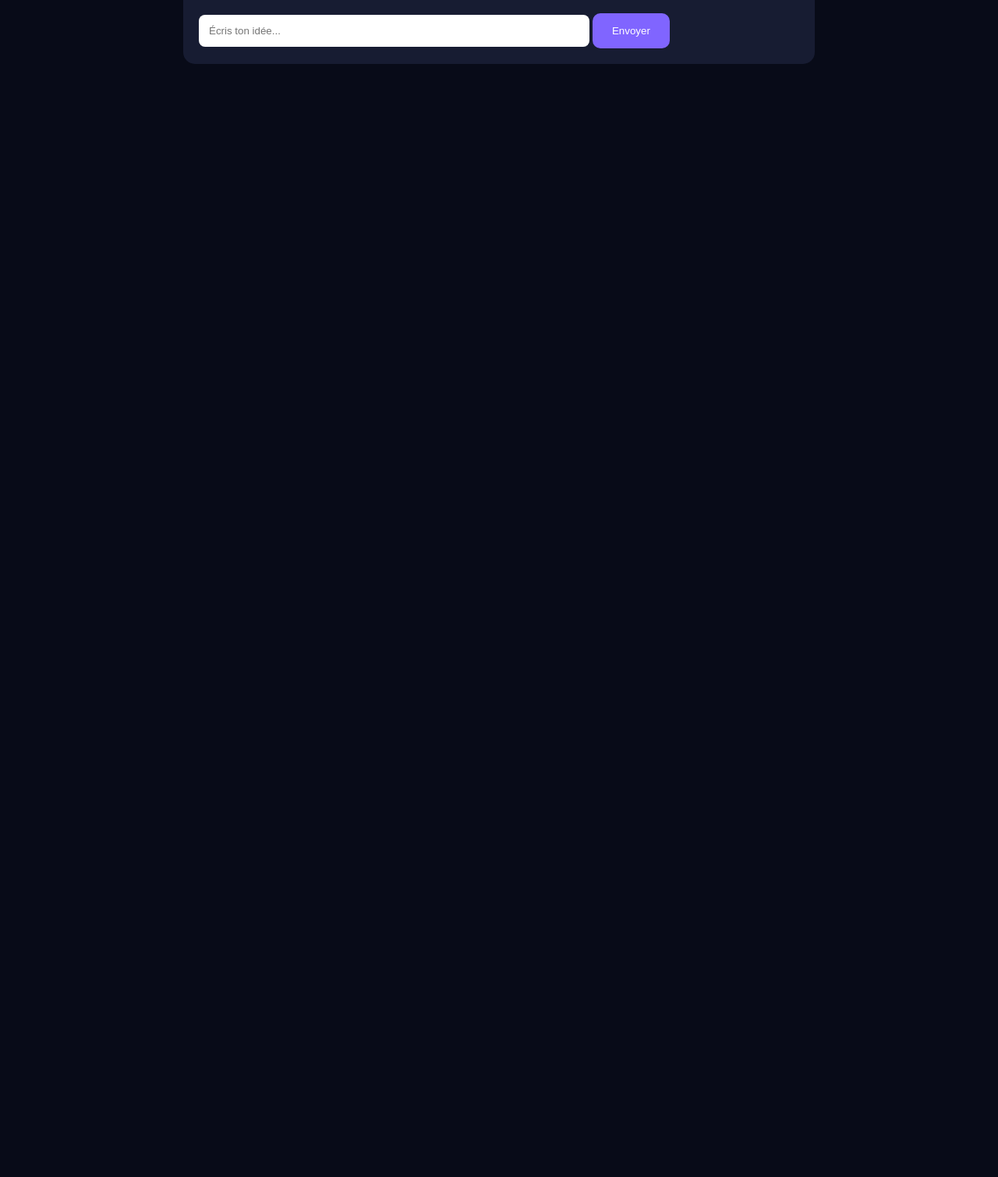
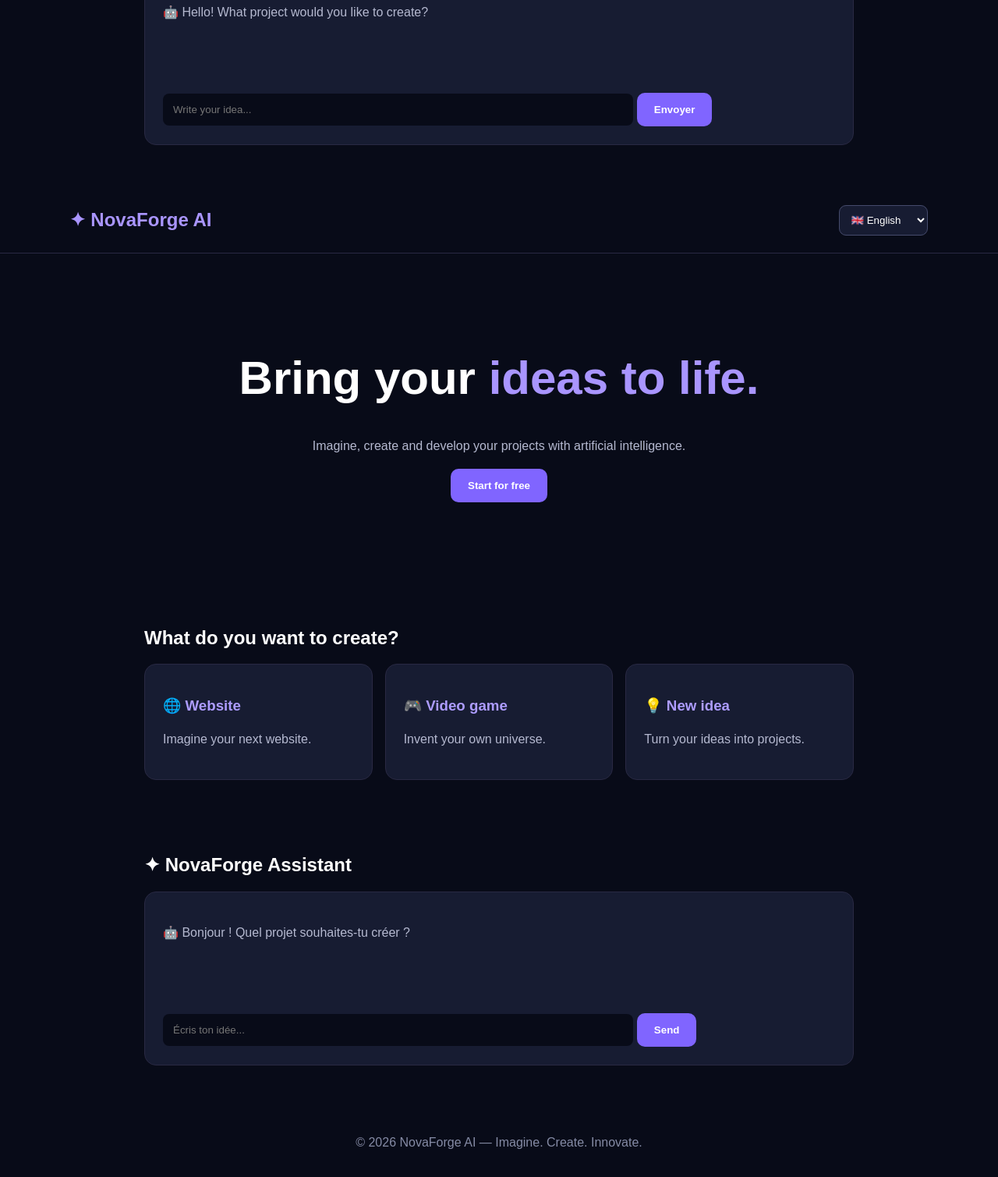
Before and after one commit to Liam6614/NovaForge-AI, a plain HTML site: page index.html in a window 1280 px wide. Shown: the part 929-2438 px from the top of the page at 78% size. Before the commit the page ends 1066 px from the top, so only its background shows below. Drawn offline with Linux system fonts and the light colour scheme.

Commit message:
Update index.html

```diff
--- a/index.html
+++ b/index.html
@@ -64,3 +64,158 @@ return d.innerHTML;
 </script>
 </body>
 </html>
+
+<!DOCTYPE html>
+<html lang="fr">
+<head>
+<meta charset="UTF-8">
+<meta name="viewport" content="width=device-width, initial-scale=1.0">
+<title>NovaForge AI</title>
+<style>
+*{box-sizing:border-box}
+body{margin:0;background:#080b18;color:white;font-family:Arial,sans-serif}
+header{padding:22px 7%;display:flex;justify-content:space-between;align-items:center;border-bottom:1px solid #292943}
+.logo{font-size:24px;font-weight:bold;color:#a995ff}
+select{background:#171c32;color:white;padding:10px;border:1px solid #454b6c;border-radius:9px}
+.hero{text-align:center;padding:85px 20px}
+h1{font-size:clamp(38px,7vw,60px)}
+h1 span{color:#a995ff}
+p{color:#b5b9d0;line-height:1.6}
+.btn{background:#8065ff;color:white;padding:14px 22px;border:0;border-radius:10px;cursor:pointer;font-weight:bold}
+section{max-width:950px;margin:35px auto;padding:20px}
+.cards{display:grid;grid-template-columns:repeat(auto-fit,minmax(200px,1fr));gap:16px}
+.card,.chat{background:#171c32;padding:23px;border-radius:15px;border:1px solid #292943}
+.card h3{color:#ad9cff}
+.chat input{width:70%;max-width:100%;padding:13px;border-radius:8px;border:0;background:#080b18;color:white}
+#messages{min-height:100px;overflow-wrap:anywhere}
+footer{text-align:center;padding:35px;color:#858ba5}
+</style>
+</head>
+<body>
+
+<header>
+<div class="logo">✦ NovaForge AI</div>
+<select id="language" onchange="changeLanguage(this.value)">
+<option value="fr">🇫🇷 Français</option>
+<option value="en">🇬🇧 English</option>
+</select>
+</header>
+
+<div class="hero">
+<h1 id="title">Donne vie à tes <span>idées.</span></h1>
+<p id="subtitle">Imagine, crée et développe tes projets avec l'intelligence artificielle.</p>
+<a href="#projects"><button class="btn" id="start">Commencer gratuitement</button></a>
+</div>
+
+<section id="projects">
+<h2 id="projectsTitle">Que veux-tu créer ?</h2>
+<div class="cards">
+<div class="card">
+<h3 id="siteTitle">🌐 Site internet</h3>
+<p id="siteText">Imagine ton prochain site web.</p>
+</div>
+<div class="card">
+<h3 id="gameTitle">🎮 Jeu vidéo</h3>
+<p id="gameText">Invente ton propre univers.</p>
+</div>
+<div class="card">
+<h3 id="ideaTitle">💡 Nouvelle idée</h3>
+<p id="ideaText">Transforme tes idées en projets.</p>
+</div>
+</div>
+</section>
+
+<section>
+<h2 id="assistantTitle">✦ Assistant NovaForge</h2>
+<div class="chat">
+<p id="messages">🤖 Bonjour ! Quel projet souhaites-tu créer ?</p>
+<input id="question" placeholder="Écris ton idée...">
+<button class="btn" id="send" onclick="sendMessage()">Envoyer</button>
+</div>
+</section>
+
+<footer id="footer">© 2026 NovaForge AI — Imagine. Create. Innovate.</footer>
+
+<script>
+const translations={
+fr:{
+title:'Donne vie à tes <span>idées.</span>',
+subtitle:"Imagine, crée et développe tes projets avec l'intelligence artificielle.",
+start:"Commencer gratuitement",
+projectsTitle:"Que veux-tu créer ?",
+siteTitle:"🌐 Site internet",
+siteText:"Imagine ton prochain site web.",
+gameTitle:"🎮 Jeu vidéo",
+gameText:"Invente ton propre univers.",
+ideaTitle:"💡 Nouvelle idée",
+ideaText:"Transforme tes idées en projets.",
+assistantTitle:"✦ Assistant NovaForge",
+welcome:"🤖 Bonjour ! Quel projet souhaites-tu créer ?",
+placeholder:"Écris ton idée...",
+send:"Envoyer",
+reply:"Merci pour ton idée ! Notre assistant IA complet arrive bientôt.",
+footer:"© 2026 NovaForge AI — Imagine. Create. Innovate."
+},
+en:{
+title:'Bring your <span>ideas to life.</span>',
+subtitle:"Imagine, create and develop your projects with artificial intelligence.",
+start:"Start for free",
+projectsTitle:"What do you want to create?",
+siteTitle:"🌐 Website",
+siteText:"Imagine your next website.",
+gameTitle:"🎮 Video game",
+gameText:"Invent your own universe.",
+ideaTitle:"💡 New idea",
+ideaText:"Turn your ideas into projects.",
+assistantTitle:"✦ NovaForge Assistant",
+welcome:"🤖 Hello! What project would you like to create?",
+placeholder:"Write your idea...",
+send:"Send",
+reply:"Thanks for your idea! Our full AI assistant is coming soon.",
+footer:"© 2026 NovaForge AI — Imagine. Create. Innovate."
+}
+};
+
+let currentLanguage="fr";
+
+function changeLanguage(lang){
+currentLanguage=lang;
+const t=translations[lang];
+document.documentElement.lang=lang;
+document.getElementById("title").innerHTML=t.title;
+document.getElementById("subtitle").textContent=t.subtitle;
+document.getElementById("start").textContent=t.start;
+document.getElementById("projectsTitle").textContent=t.projectsTitle;
+document.getElementById("siteTitle").textContent=t.siteTitle;
+document.getElementById("siteText").textContent=t.siteText;
+document.getElementById("gameTitle").textContent=t.gameTitle;
+document.getElementById("gameText").textContent=t.gameText;
+document.getElementById("ideaTitle").textContent=t.ideaTitle;
+document.getElementById("ideaText").textContent=t.ideaText;
+document.getElementById("assistantTitle").textContent=t.assistantTitle;
+document.getElementById("messages").textContent=t.welcome;
+document.getElementById("question").placeholder=t.placeholder;
+document.getElementById("send").textContent=t.send;
+document.getElementById("footer").textContent=t.footer;
+}
+
+function sendMessage(){
+const input=document.getElementById("question");
+const messages=document.getElementById("messages");
+const value=input.value.trim();
+if(!value)return;
+const user=document.createElement("p");
+user.textContent="👤 "+value;
+messages.appendChild(user);
+const answer=document.createElement("p");
+answer.textContent="🤖 "+translations[currentLanguage].reply;
+messages.appendChild(answer);
+input.value="";
+}
+const browserLanguage=navigator.language.toLowerCase();
+document.getElementById("language").value=
+browserLanguage.startsWith("en")?"en":"fr";
+changeLanguage(document.getElementById("language").value);
+</script>
+</body>
+</html>
```
